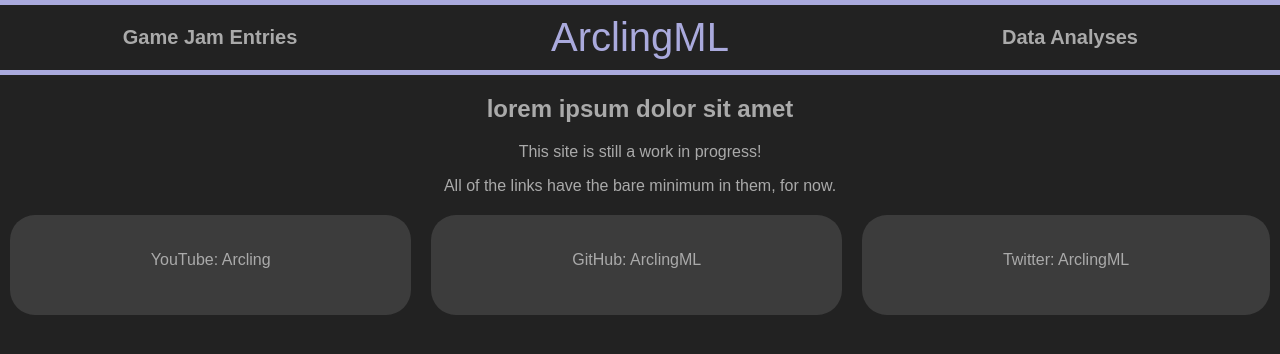
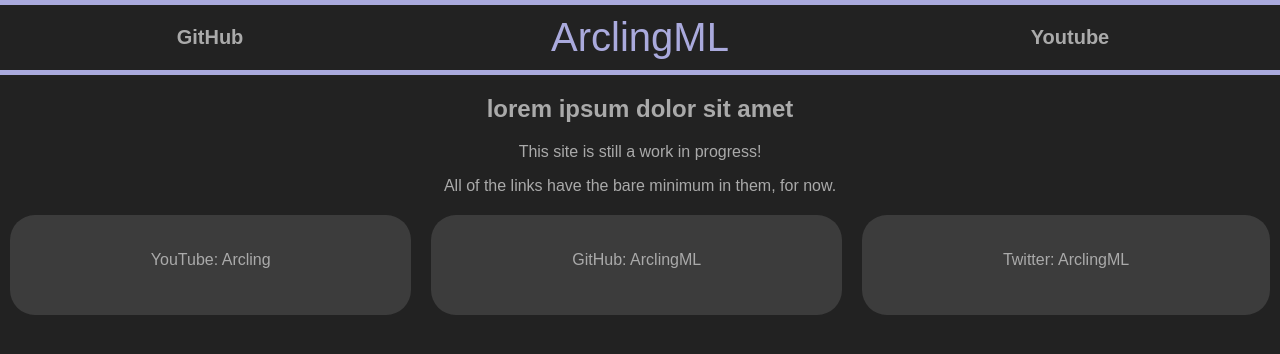
Before and after one commit to ArcLyn64/ArcLyn64.github.io, a Jekyll site: the page built from index.html, in a window 1280 px wide. Shown: the top 354 px of the page. Built offline with Jekyll 4.4.1, drawn with Linux system fonts in a browser that asks for light colours; nearby versions of some CDN libraries; library files that are not in the unit come from our copies.

Commit message:
homepage links have been changed to outbound site links

```diff
--- a/_includes/site-header.html
+++ b/_includes/site-header.html
@@ -1,14 +1,12 @@
 <div class="site-header">
   <div class="header-border"></div>
   <div class="header-content">
-    <a {% if page.url == "/game-jams.html" %}class="current"{% else %}class="not-current"{% endif %}
-      href="/game-jams.html">
-      Game Jam Entries
+    <a class="outbound" href={{ site.github_link }}>
+      GitHub
     </a>
     <a class="home-link" href="/"> ArclingML </a>
-    <a {% if page.url == "/data-analyses.html" %}class="current"{% else %}class="not-current"{% endif %}
-      href="/data-analyses.html">
-      Data Analyses
+    <a class="outbound" href={{ site.youtube_link }}>
+      Youtube
     </a>
   </div>
   <div class="header-border"></div>
--- a/_sass/main.scss
+++ b/_sass/main.scss
@@ -88,7 +88,7 @@
       color: $color-fg-l;
     }
   }
-  a.not-current{
+  a.not-current, a.outbound{
     @extend %a-main;
     &:link, &:visited{
       color: $color-fg;
```
